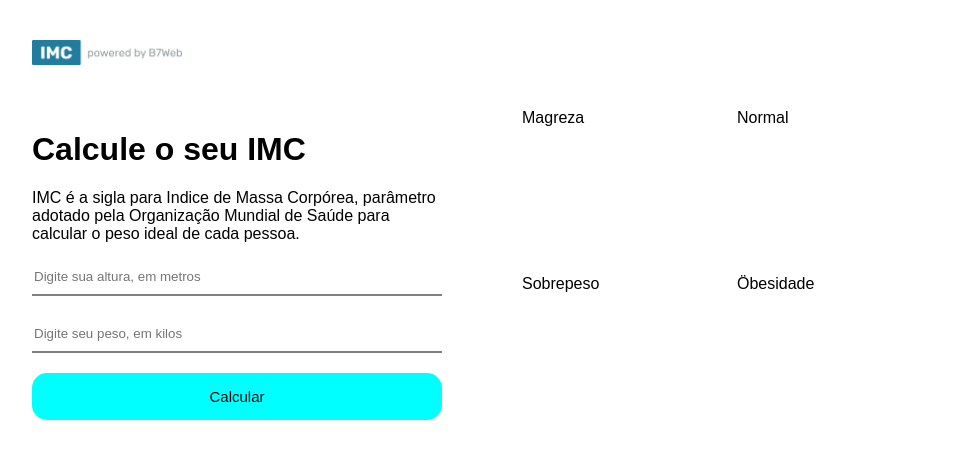
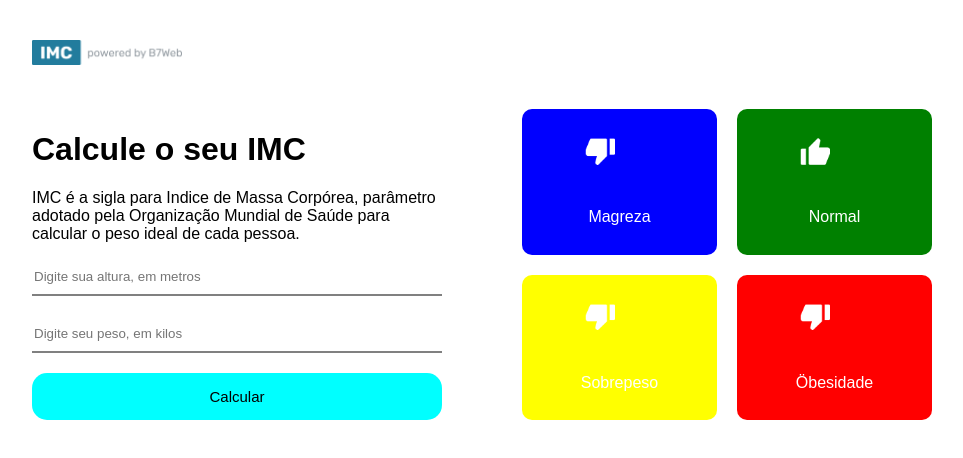
Before and after one commit to johnwss/projetob7imc, a React (Create React App) app: page / in a window 1280 px wide. Shown: the top 458 px of the page, without its empty margins (158-1121 px from the left). Built offline with nearby package versions, Linux system fonts and the light colour scheme.

Commit message:
starting right side

```diff
--- a/src/components/Griditens/Griditens.module.css
+++ b/src/components/Griditens/Griditens.module.css
@@ -0,0 +1,15 @@
+.main {
+	flex:1;
+	color: white;
+	border-radius: 10px;
+	display: flex;
+	justify-content: center;
+	align-items: center;
+	flex-direction: column;
+	padding: 20px;
+	}
+
+.gridIcon {
+	width: 70px;
+	height: 70px;
+}
--- a/src/components/Griditens/Griditens.tsx
+++ b/src/components/Griditens/Griditens.tsx
@@ -1,11 +1,20 @@
-import { Level } from "../../helpers/imc"
+import styles from "./Griditens.module.css";
+import { Level } from "../../helpers/imc";
+import upImage from "../../assets/up.png";
+import downImage from "../../assets/down.png";
 
 type Props = {
-    itemData: Level
-}
+  itemData: Level;
+};
 
-export const Griditens = ({itemData}: Props) => {
-    return (
-        <div>{itemData.title}</div>
-    )
-}
+export const Griditens = ({ itemData }: Props) => {
+  return (
+    <div className={styles.main} style={{ backgroundColor: itemData.color }}>
+      <div className={styles.gridIcon}>
+        <img src={itemData.icon === "up" ? upImage : downImage} alt="" width="30" />
+      </div>
+      <div className={styles.gridTitle}>{itemData.title}</div>
+      <div className={styles.gridInfo}></div>
+    </div>
+  );
+};
```
